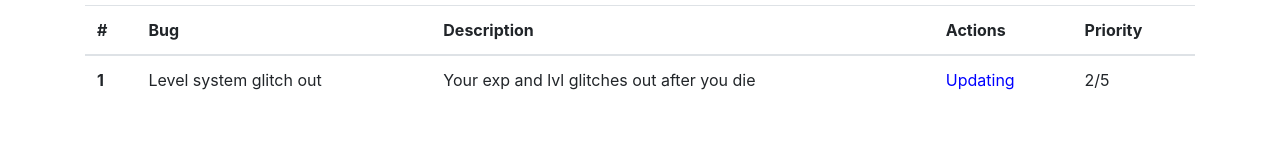
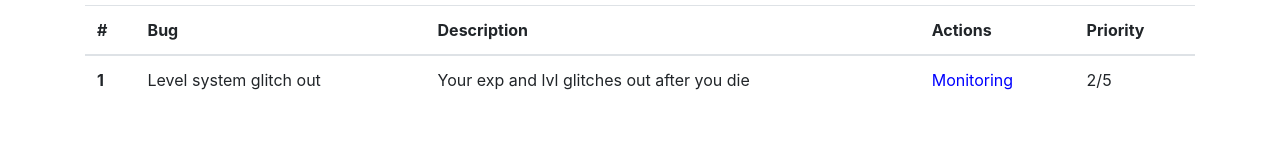
Before and after one commit to goblinbot01/escapethepedobear, a plain HTML site: page index.html in a window 1280 px wide. Shown: the part 329-489 px from the top of the page. Drawn offline with nearby package versions, Linux system fonts and the light colour scheme.

Commit message:
Update index.html

```diff
--- a/index.html
+++ b/index.html
@@ -71,7 +71,7 @@
                       <th scope="row">1</th>
                       <td>Level system glitch out</td>
                       <td>Your exp and lvl glitches out after you die</td>
-                      <td><span style="color: blue">Updating</span></td>
+                      <td><span style="color: blue">Monitoring</span></td>
                       <td>2/5</td>
                   </tr>
               </tbody>
```
